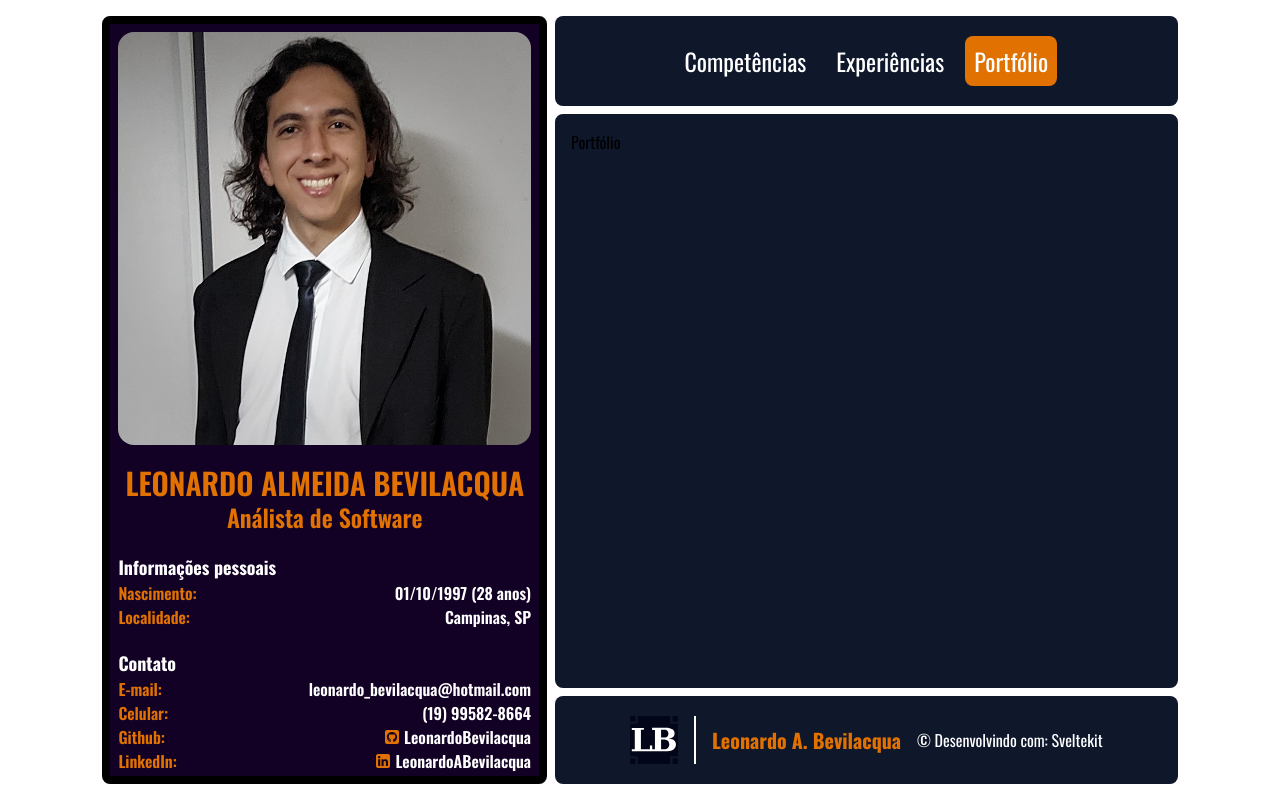
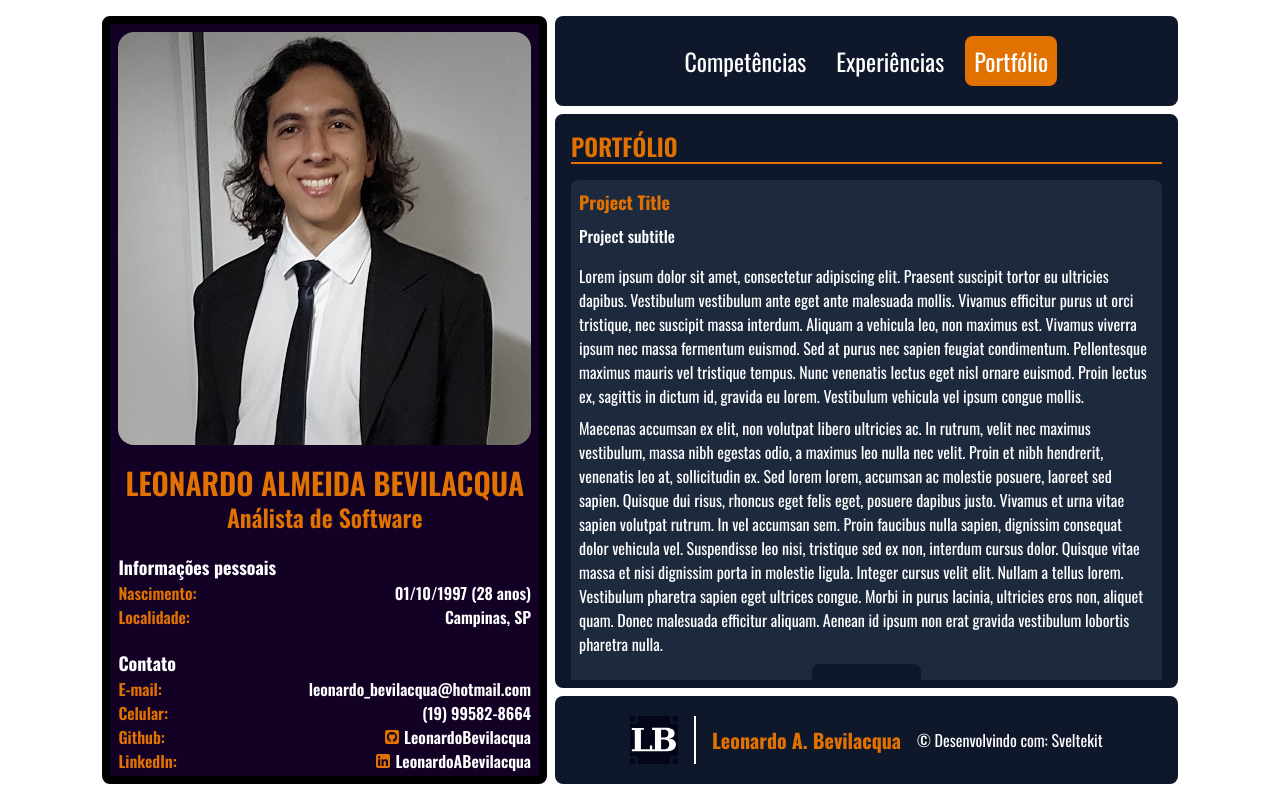
Before and after one commit to LeonardoBevilacqua/MyPortfolio, a SvelteKit app: page /portfolio in a window 1280 px wide. Built offline with nearby package versions, Linux system fonts and the light colour scheme.

Commit message:
starting the base of portfolio view

```diff
--- a/src/routes/portfolio/+page.svelte
+++ b/src/routes/portfolio/+page.svelte
@@ -1 +1,50 @@
-Portfólio
+<script lang="ts">
+	import { resolve } from '$app/paths';
+	import SectionHeader from '$lib/atoms/SectionHeader.svelte';
+	type Project = {
+		title: string;
+		subtitle: string;
+		descriptions: string[];
+		link: '/project';
+	};
+
+	const projects: Project[] = [
+		{
+			title: 'Project Title',
+			subtitle: 'Project subtitle',
+			descriptions: [
+				'Lorem ipsum dolor sit amet, consectetur adipiscing elit. Praesent suscipit tortor eu ultricies dapibus. Vestibulum vestibulum ante eget ante malesuada mollis. Vivamus efficitur purus ut orci tristique, nec suscipit massa interdum. Aliquam a vehicula leo, non maximus est. Vivamus viverra ipsum nec massa fermentum euismod. Sed at purus nec sapien feugiat condimentum. Pellentesque maximus mauris vel tristique tempus. Nunc venenatis lectus eget nisl ornare euismod. Proin lectus ex, sagittis in dictum id, gravida eu lorem. Vestibulum vehicula vel ipsum congue mollis.',
+				'Maecenas accumsan ex elit, non volutpat libero ultricies ac. In rutrum, velit nec maximus vestibulum, massa nibh egestas odio, a maximus leo nulla nec velit. Proin et nibh hendrerit, venenatis leo at, sollicitudin ex. Sed lorem lorem, accumsan ac molestie posuere, laoreet sed sapien. Quisque dui risus, rhoncus eget felis eget, posuere dapibus justo. Vivamus et urna vitae sapien volutpat rutrum. In vel accumsan sem. Proin faucibus nulla sapien, dignissim consequat dolor vehicula vel. Suspendisse leo nisi, tristique sed ex non, interdum cursus dolor. Quisque vitae massa et nisi dignissim porta in molestie ligula. Integer cursus velit elit. Nullam a tellus lorem. Vestibulum pharetra sapien eget ultrices congue. Morbi in purus lacinia, ultricies eros non, aliquet quam. Donec malesuada efficitur aliquam. Aenean id ipsum non erat gravida vestibulum lobortis pharetra nulla.'
+			],
+			link: '/project'
+		},
+		{
+			title: 'Project Title 2',
+			subtitle: 'Project subtitle 2',
+			descriptions: [
+				'Quisque vestibulum arcu vitae lacus vulputate, sit amet imperdiet ex congue. Nam mollis erat eget tempus tincidunt. Donec blandit mi ligula, eget condimentum libero mattis ullamcorper. Class aptent taciti sociosqu ad litora torquent per conubia nostra, per inceptos himenaeos. Nam ultrices malesuada auctor. Quisque ac risus quis tortor efficitur volutpat. Quisque commodo lobortis rhoncus.',
+				'Nam gravida orci et nibh dignissim convallis. Proin pretium fermentum libero. Donec non leo vitae sapien scelerisque vehicula. Vestibulum faucibus enim vel quam consequat, et tincidunt dolor rhoncus. Pellentesque sed sapien sodales, luctus orci et, tempus lacus. Suspendisse eget lacus mi. Proin imperdiet justo id efficitur bibendum. ',
+				'In lacinia convallis turpis, vel feugiat felis finibus sit amet. Interdum et malesuada fames ac ante ipsum primis in faucibus. Nunc feugiat ut felis nec imperdiet. Ut placerat turpis porta magna mattis, non dictum justo faucibus. Curabitur non viverra mi. Quisque at sapien malesuada, consectetur mauris sit amet, tincidunt magna. Quisque congue dignissim metus, a auctor diam ullamcorper non. Nam hendrerit iaculis mauris, eu laoreet odio varius ac. Nulla fringilla odio quis ligula lobortis, in dapibus diam luctus. Ut bibendum, mauris eu bibendum malesuada, quam lacus efficitur massa, at porttitor nisi ante rhoncus sapien. Mauris aliquet finibus orci, facilisis tincidunt purus semper nec. Morbi sed imperdiet nulla. Nunc porttitor interdum nibh. Nam eu auctor mi, ac condimentum purus.'
+			],
+			link: '/project'
+		}
+	];
+</script>
+
+{#snippet projectCard({ title, subtitle, descriptions, link }: Project)}
+	<section class="bg-dark-60 text-white rounded-lg p-2 gap-2 flex flex-col">
+		<h3 class="text-dark-10 text-lg font-bold">{title}</h3>
+		<h4 class="font-medium mb-2">{subtitle}</h4>
+		{#each descriptions as description, index (index)}
+			<p>{description}</p>
+		{/each}
+		<a href={resolve(link)} class="bg-dark-30 rounded-lg p-3 inline-block m-auto">Ver mais sobre</a>
+	</section>
+{/snippet}
+
+<SectionHeader class="mb-4">Portfólio</SectionHeader>
+<article class="flex flex-col gap-4">
+	{#each projects as project, index (index)}
+		{@render projectCard(project)}
+	{/each}
+</article>
--- /dev/null
+++ b/src/routes/project/+page.svelte
@@ -0,0 +1 @@
+mock test
```
